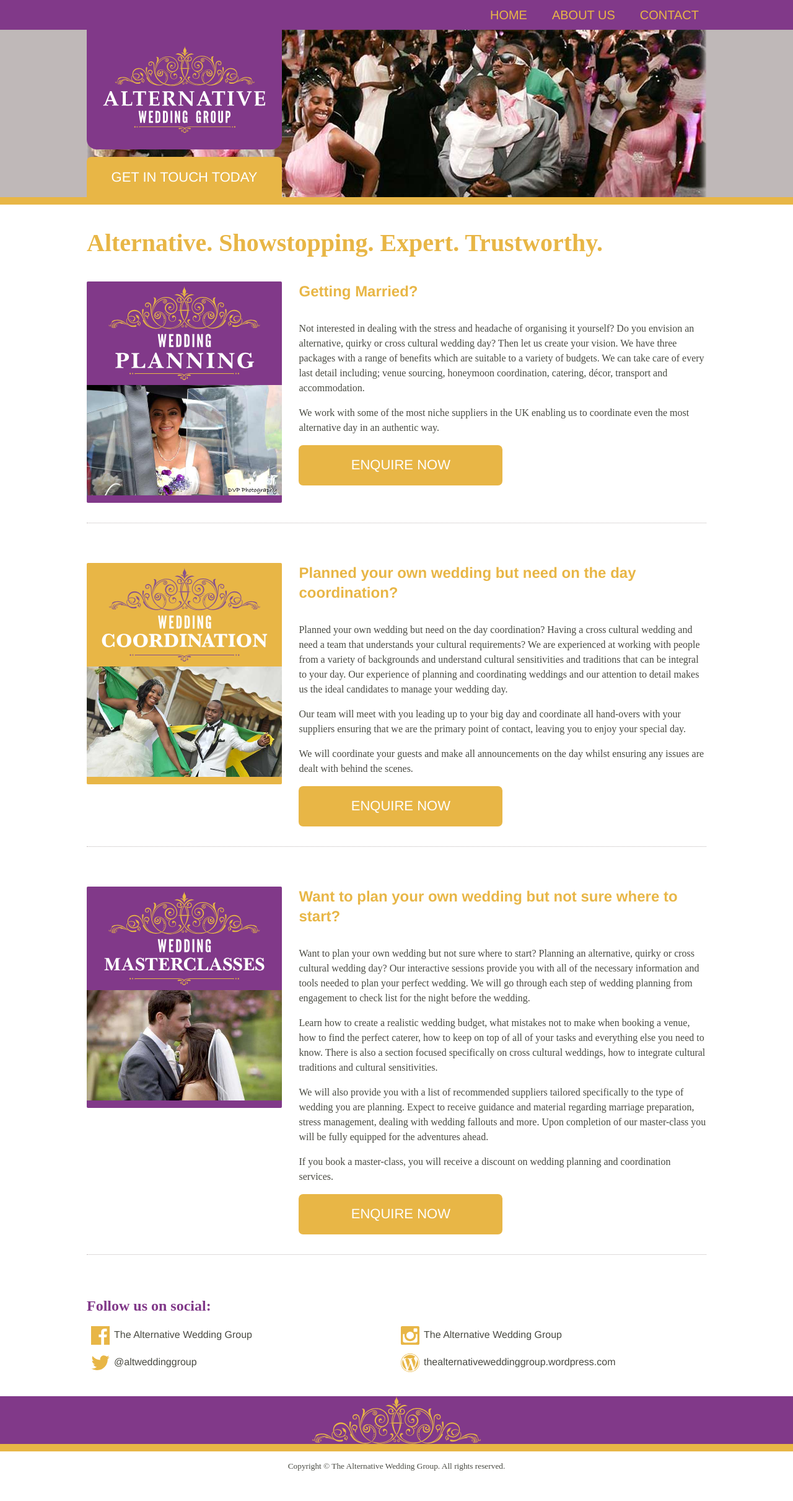
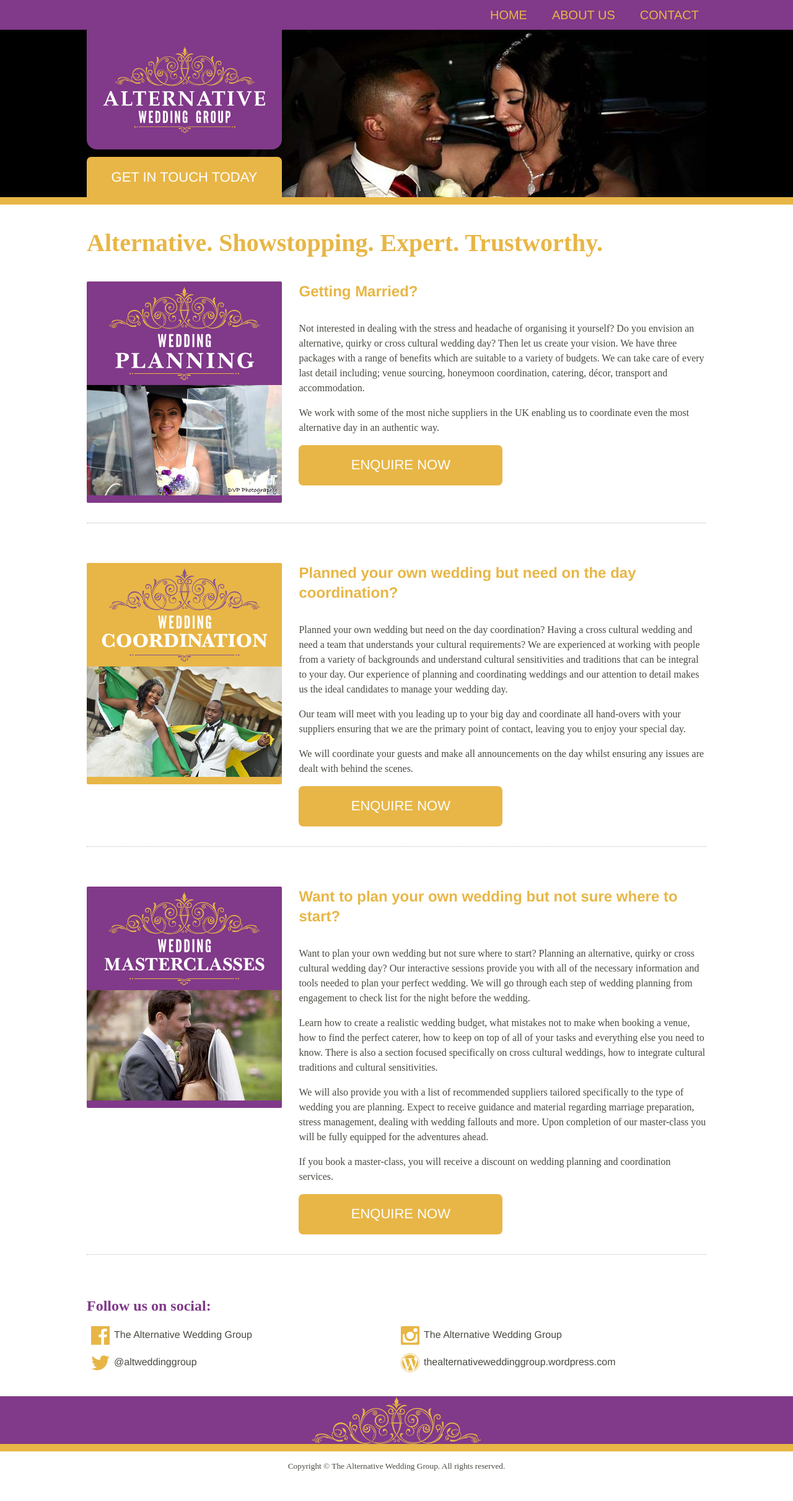
Before and after one commit to alternativeweddinggroup/alternativeweddinggroup.github.io, a Jekyll site: the page built from index.html, in a window 1280 px wide. Shown: the whole page at 62% size. Built offline with Jekyll 4.4.1, drawn with Linux system fonts in a browser that asks for light colours; some web fonts are replaced.

Commit message:
Update hero image

```diff
--- a/_scss/styles/_hero.scss
+++ b/_scss/styles/_hero.scss
@@ -6,7 +6,7 @@
   // Fixes hero image being squashed as small scree sizes
   //clear: both;
   border-bottom: 12px solid $brand--gold;
-  background: $brand--grey;
+  background: #000;
 }
 
   .hero__content {
```
Also changed, not shown: media/hero/hero_index.jpg.
